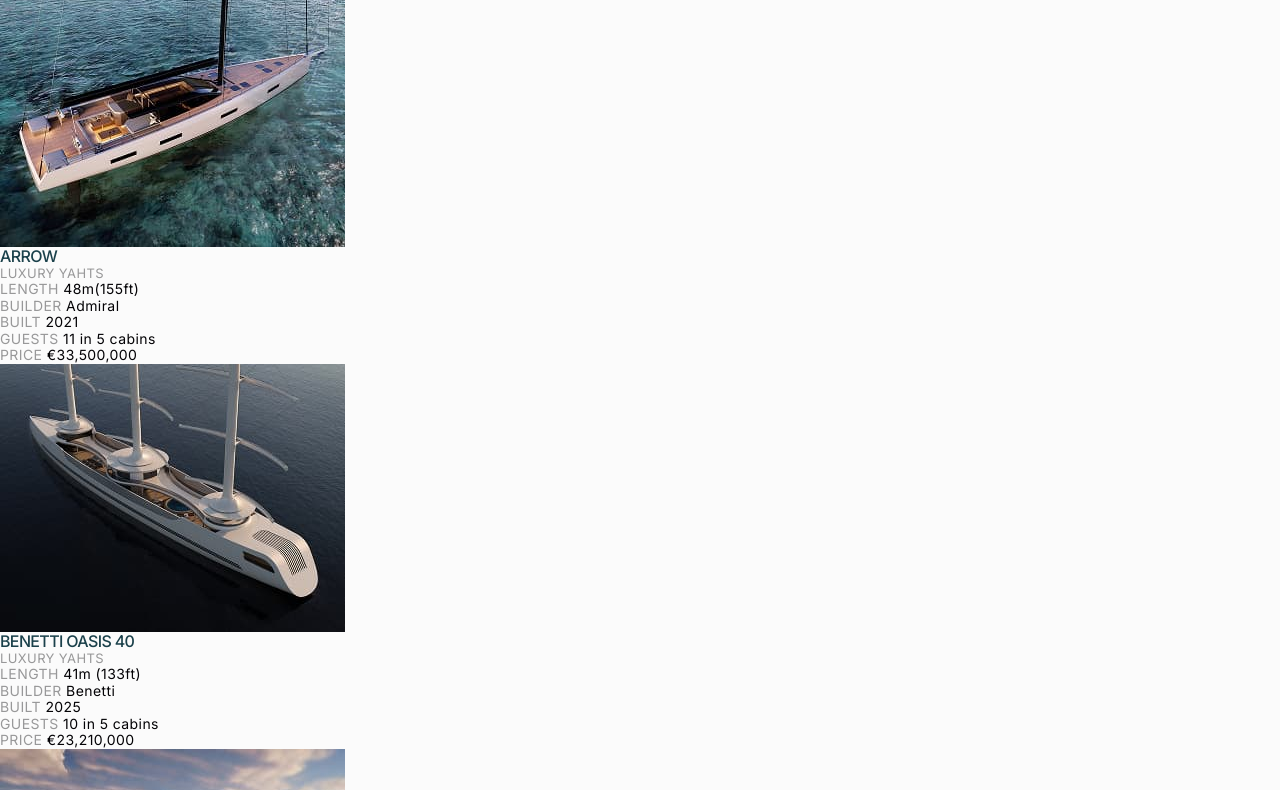
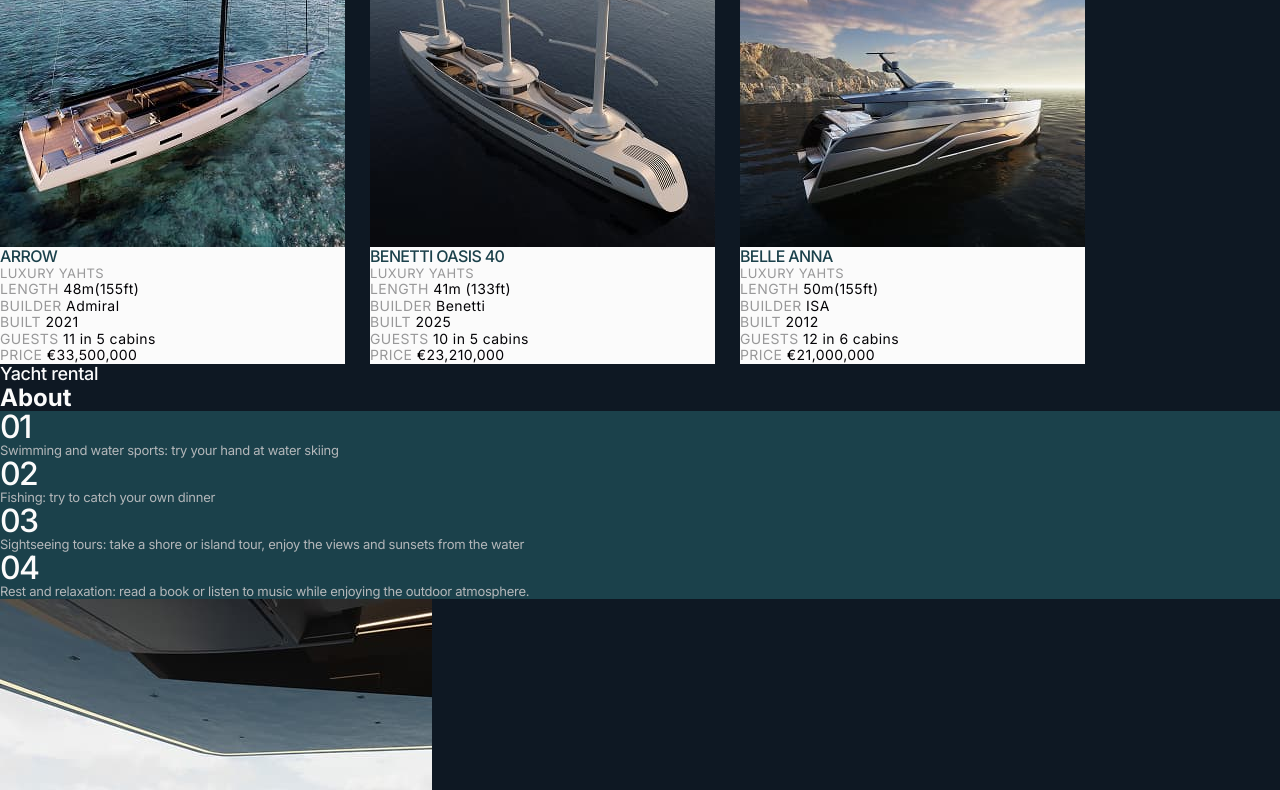
Before and after one commit to vadimbondarenkovvolf-maker/blended02, a website built with Vite: page src/index.html in a window 1280 px wide. Shown: the part 372-1162 px from the top of the page. Built offline with nearby package versions, Linux system fonts and the light colour scheme.

Commit message:
catalog01

```diff
--- a/src/css/catalog.css
+++ b/src/css/catalog.css
@@ -4,6 +4,7 @@
   line-height: 1;
   letter-spacing: -0.02em;
   text-align: center;
+  color: #fbfbfb;
 }
 
 .catalog-card {
@@ -50,3 +51,11 @@
   color: #1b414b;
   background-color: #fbfbfb;
 }
+
+.catalog-list {
+  display: flex;
+  align-items: flex-start;
+  justify-content: flex-start;
+  flex-direction: row;
+  gap: 25px;
+}
```
